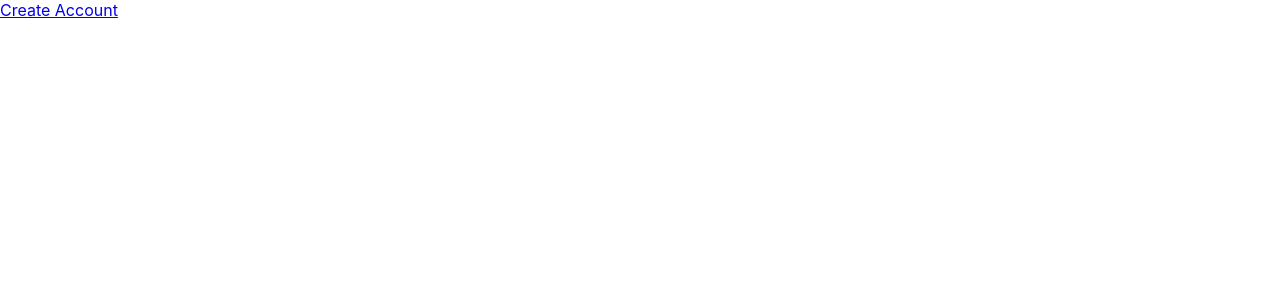
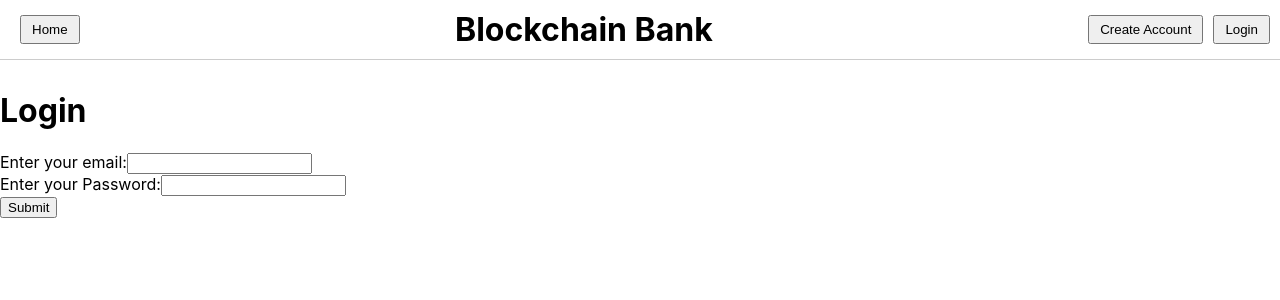
Before and after one commit to JosephShortt/blockchain-banking-pqc, a React (Create React App) app in the folder frontend/: page /login in a window 1280 px wide. Before the commit this address had no page. Shown: the top 300 px of the page. Built offline with nearby package versions, Linux system fonts and the light colour scheme.

Commit message:
Some frontend gui updates

```diff
--- a/frontend/src/App.js
+++ b/frontend/src/App.js
@@ -1,19 +1,61 @@
 import React from 'react';
 import { BrowserRouter as Router, Routes, Route, Link } from 'react-router-dom';
 import AccountCreation from './components/AccountCreations';
+import UserLogin from './components/UserLogin.js';
+import Home from './components/Home';
+import { useNavigate } from 'react-router-dom';
+
+function Navigation() {
+  const navigate = useNavigate();
+
+  return (
+
+    <div style={{
+      display: 'flex',
+      justifyContent: 'space-between',
+      alignItems: 'center',
+      padding: '10px 20px',
+      borderBottom: '1px solid #ccc',
+      position: 'fixed',
+      top: 0,
+      width: '100%',
+      backgroundColor: 'white',
+      zIndex: 1000
+    }}>
+
+       <div>
+        <button onClick={() => navigate('/')} style={{ padding: '5px 10px' }}>Home</button>
+      </div>
+
+      <div style={{ textAlign: 'center', flexGrow: 1 }}>
+        <h1 style={{ margin: 0 }}>Blockchain Bank</h1>
+      </div>
+
+      <div style={{ display: 'flex', gap: '10px',marginRight: '30px'  }}>
+        <button onClick={() => navigate('/create')} style={{ padding: '5px 10px' }}>Create Account</button>
+        <button onClick={() => navigate('/login')} style={{ padding: '5px 10px' }}>Login</button>
+      </div>
+    </div >
+  );
+}
+
 
 function App() {
+
   return (
-    <Router>
-      <nav>
-        <Link to="/create">Create Account</Link>
-      </nav>
+    <>
+      <Router>
+        <Navigation />
+        <div style={{ paddingTop: '70px' }}>
+        <Routes>
+          <Route path="/" element={< Home />} />
+          <Route path="/create" element={<AccountCreation />} />
+          <Route path="/login" element={<UserLogin />} />
+        </Routes>
+        </div>
+      </Router>
 
-      <Routes>
-        <Route path="/create" element={<AccountCreation />} />
-
-      </Routes>
-    </Router>
+    </>
   );
 }
 
--- a/frontend/src/components/AccountCreations.js
+++ b/frontend/src/components/AccountCreations.js
@@ -1,30 +1,34 @@
 
 import { useState } from 'react';
 import axios from 'axios';
+import { Navigate, useNavigate } from 'react-router-dom';
+
 function AccountCreation() {
 
     const [firstName, setFirstName] = useState("");
     const [surname, setSurname] = useState("");
-    const [customerId, setCustomerId] = useState("");
+    const [password,setPassword] = useState("");
     const [email, setEmail] = useState("");
 
+    const navigate = useNavigate();
 
     async function handleSubmit(e) {
         e.preventDefault();
 
         try {
             const response = await axios.post('http://localhost:8080/api/accounts', {
-                customerId,
                 firstName,
                 surname,
-                email
+                email,
+                password
             }, {
                 headers: {
                     'Content-Type': 'application/json'
                 }
             }
             )
-            alert(`Account created for ${response.data.email}`)
+            alert(`Account created for ${response.data.firstName}`)
+            navigate('/');
         }
         catch(error){
             console.error("Error creating account",error);
@@ -39,14 +43,6 @@ function AccountCreation() {
             <h1>Account Creation</h1>
 
             <form onSubmit={handleSubmit}>
-                <label>Enter your customer ID:
-                    <input
-                        type="text"
-                        value={customerId}
-                        onChange={(e) => setCustomerId(e.target.value)}
-                    />
-
-                </label>
 
                 <label>Enter your first name:
                     <input
@@ -56,6 +52,7 @@ function AccountCreation() {
                     />
 
                 </label>
+                <br />
 
                 <label>Enter your surname:
                     <input
@@ -65,6 +62,7 @@ function AccountCreation() {
                     />
 
                 </label>
+                <br />
 
                 <label>Enter your email:
                     <input
@@ -72,8 +70,17 @@ function AccountCreation() {
                         value={email}
                         onChange={(e) => setEmail(e.target.value)}
                     />
+                </label>
+                <br />
 
+                 <label>Enter your Password:
+                    <input
+                        type="password"
+                        value={password}
+                        onChange={(e) => setPassword(e.target.value)}
+                    />
                 </label>
+                <br />
 
                 <input type="submit" />
             </form>
--- /dev/null
+++ b/frontend/src/components/Home.js
@@ -0,0 +1,5 @@
+function Home() {
+  return <h1></h1>;
+}
+
+export default Home;
--- /dev/null
+++ b/frontend/src/components/UserLogin.js
@@ -0,0 +1,42 @@
+import { useState } from "react";
+
+function UserLogin(){
+
+    const [email,setEmail] = useState("");
+    const [password,setPassword] = useState("");
+
+    function handleSubmit(e){
+
+    }
+
+    return (
+        <div>
+            <h1>Login</h1>
+
+            <form onSubmit={handleSubmit}>
+
+                <label>Enter your email:
+                    <input
+                        type="text"
+                        value={email}
+                        onChange={(e) => setEmail(e.target.value)}
+                    />
+                </label>
+                <br />
+                 <label>Enter your Password:
+                    <input
+                        type="password"
+                        value={password}
+                        onChange={(e) => setPassword(e.target.value)}
+                    />
+                </label>
+                <br />
+
+                <input type="submit" />
+            </form>
+        </div>
+
+    )
+
+};
+export default UserLogin;
```
